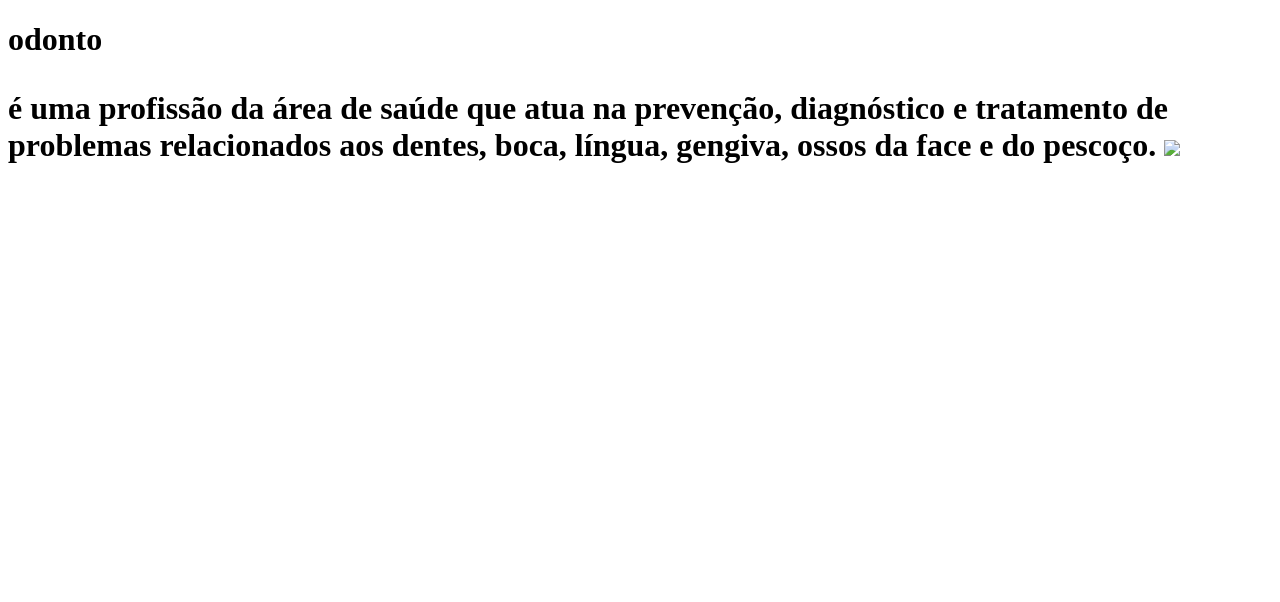
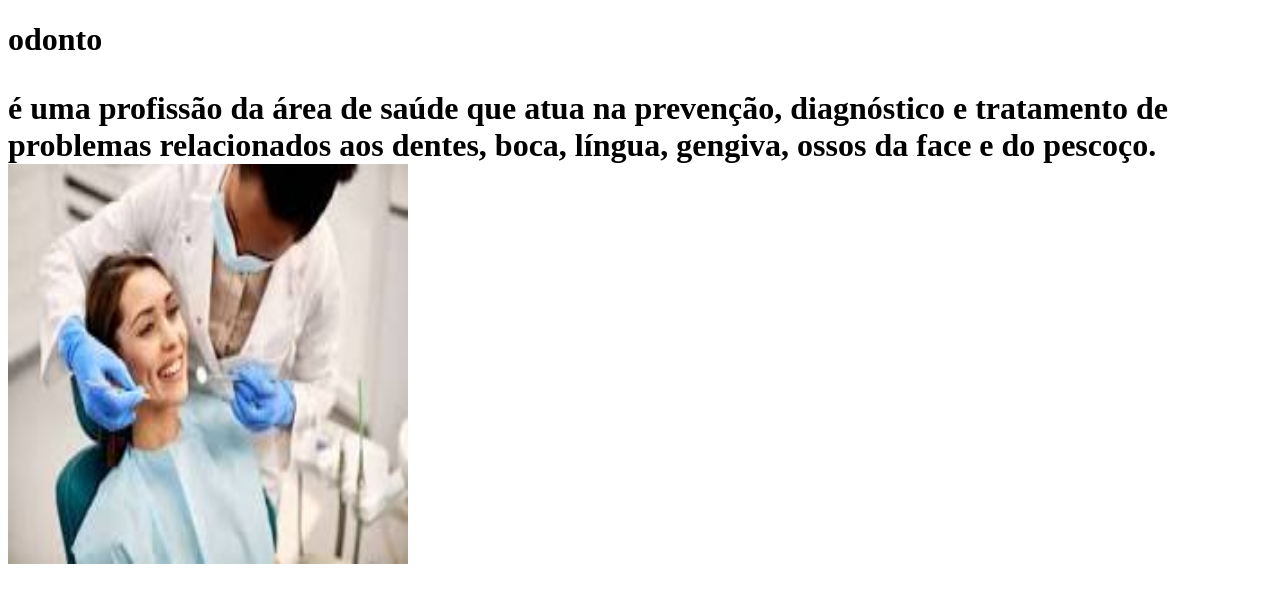
Before and after one commit to techechem/techechem.github.io, a plain HTML site: page index.html in a window 1280 px wide. Drawn offline with Linux system fonts and the light colour scheme.

Commit message:
Update index.html

```diff
--- a/index.html
+++ b/index.html
@@ -11,8 +11,7 @@
     <h1>odonto
         <p>é uma profissão da área de saúde que atua na prevenção, diagnóstico e tratamento de problemas relacionados
             aos dentes, boca, língua, gengiva, ossos da face e do pescoço.
-            <img src="images(1).jpeg"
-            width="">
+            <img src="images.jpeg" width="400" height="400">
 
         </p>
     </h1>
```
